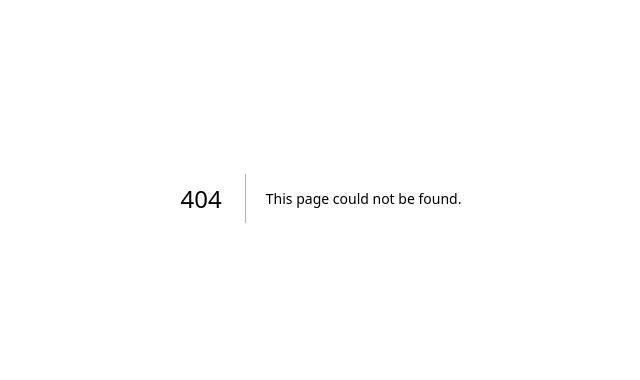
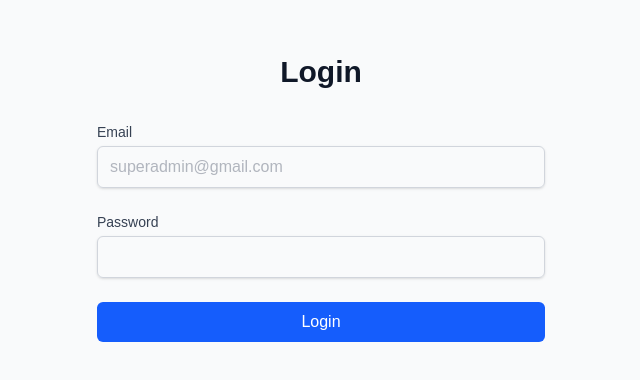
Before and after one commit to PeterCX2/EduSmart-UI, a Next.js app: page /login in a window 1280 px wide. Before the commit this address had no page. Shown: the part 202-582 px from the top of the page, without its empty margins (319-959 px from the left). Built offline with nearby package versions, Linux system fonts and the light colour scheme.

Commit message:
feat: move and change get user data

```diff
--- /dev/null
+++ b/app/login/page.tsx
@@ -0,0 +1,78 @@
+'use client';
+
+import { useState } from 'react';
+import { login } from '@/lib/api';
+
+export default function LoginPage() {
+  const [email, setEmail] = useState('');
+  const [password, setPassword] = useState('');
+  const [loading, setLoading] = useState(false);
+  const [error, setError] = useState('');
+
+  const handleSubmit = async (e: React.FormEvent) => {
+    e.preventDefault();
+    setLoading(true);
+    setError('');
+
+    const result = await login(email, password);
+
+    if (result.success) {
+      window.location.href = '/dashboard';
+    } else {
+      setError(result.error);
+    }
+
+    setLoading(false);
+  };
+
+  return (
+    <div className="min-h-screen flex items-center justify-center bg-gray-50 px-4">
+      <div className="max-w-md w-full space-y-8">
+        <div>
+          <h1 className="text-3xl font-bold text-center text-gray-900">
+            Login
+          </h1>
+        </div>
+
+        {error && (
+          <div className="bg-red-50 border border-red-200 text-red-700 px-4 py-3 rounded">
+            {error}
+          </div>
+        )}
+
+        <form className="mt-8 space-y-6" onSubmit={handleSubmit}>
+          <div>
+            <label className="block text-sm font-medium text-gray-700 mb-1">Email</label>
+            <input
+              type="email"
+              value={email}
+              onChange={(e) => setEmail(e.target.value)}
+              className="w-full px-3 py-2 border border-gray-300 text-gray-500 rounded-md shadow-sm focus:outline-none focus:ring-blue-500 focus:border-blue-500"
+              placeholder="superadmin@gmail.com"
+              required
+            />
+          </div>
+
+          <div>
+            <label className="block text-sm font-medium text-gray-700 mb-1">Password</label>
+            <input
+              type="password"
+              value={password}
+              onChange={(e) => setPassword(e.target.value)}
+              className="w-full px-3 py-2 border border-gray-300 text-gray-500 rounded-md shadow-sm focus:outline-none focus:ring-blue-500 focus:border-blue-500"
+              required
+            />
+          </div>
+
+          <button
+            type="submit"
+            disabled={loading}
+            className="w-full py-2 px-4 bg-blue-600 hover:bg-blue-700 text-white font-medium rounded-md focus:outline-none focus:ring-2 focus:ring-offset-2 focus:ring-blue-500 disabled:opacity-50 disabled:cursor-not-allowed"
+          >
+            {loading ? 'Loading...' : 'Login'}
+          </button>
+        </form>
+      </div>
+    </div>
+  );
+}
```
